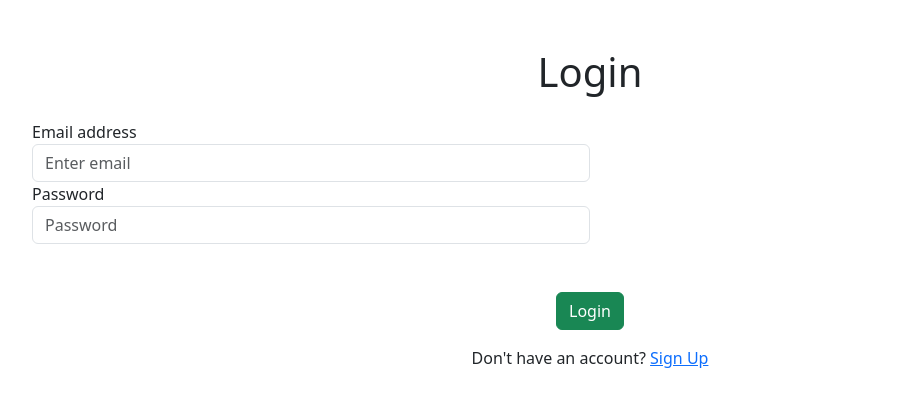
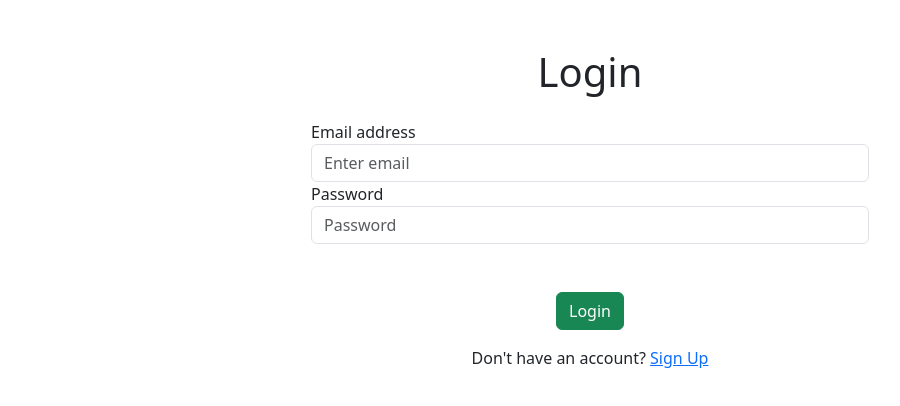
Before and after one commit to DidasMba/Farm_Tracker_Frontend, a React (Create React App) app in the folder frontend/: page /login in a window 1280 px wide. Shown: the top 406 px of the page, without its empty margins (50-950 px from the left). Built offline with nearby package versions, Linux system fonts and the light colour scheme.

Commit message:
form edit

```diff
--- a/frontend/src/pages/Login.jsx
+++ b/frontend/src/pages/Login.jsx
@@ -1,7 +1,6 @@
 import React, { useState } from 'react';
 import { Link } from 'react-router-dom';
 import './MyComponent.css';
-
 
 function Login() {
   const [email, setEmail] = useState('');
@@ -14,9 +13,11 @@ function Login() {
 
   return (
     <div className="container mt-5">
+      <div className="d-flex justify-content-center"> {/* Centrage du formulaire */}
+        <div className="col-md-6">
           <h1 className="text-center mb-4">Login</h1>
-      <form>
-        <div className="form-group col-md-6">
+          <form className="custom-form"> {/* Ajout de la classe personnalisée pour le formulaire */}
+            <div className="form-group">
               <label htmlFor="email">Email address</label>
               <input
                 type="email"
@@ -27,7 +28,7 @@ function Login() {
                 onChange={(e) => setEmail(e.target.value)}
               />
             </div>
-        <div className="form-group col-md-6">
+            <div className="form-group">
               <label htmlFor="password">Password</label>
               <input
                 type="password"
@@ -38,15 +39,16 @@ function Login() {
                 onChange={(e) => setPassword(e.target.value)}
               />
             </div>
+            <div className="form-group"> {/* Ajout d'une grande espace entre les deux formulaires */}
             <div className="form-group d-flex justify-content-center mt-5"> {/* Utilisez d-flex et justify-content-center pour centrer le bouton */}
               <button
                 type="button"
-
                 className="btn btn-success btn-block"
                 onClick={handleLogin}
               >
                 Login
               </button>
+            </div>
             </div>
           </form>
           <div className="text-center mt-3">
@@ -54,6 +56,8 @@ function Login() {
             <Link to="/signup">Sign Up</Link>
           </div>
         </div>
+      </div>
+    </div>
   );
 }
 
```
Lines whose indentation alone changed are shown as unchanged.
